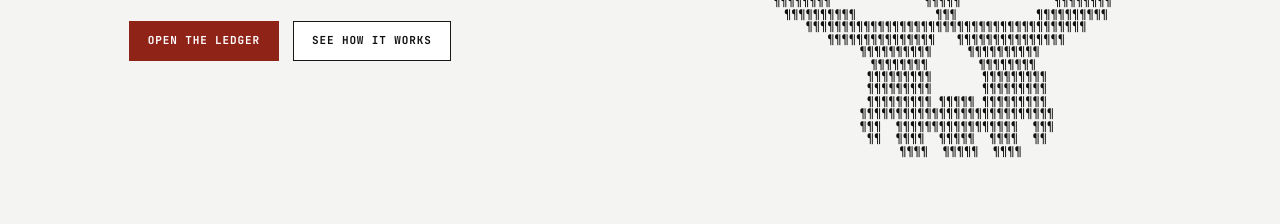
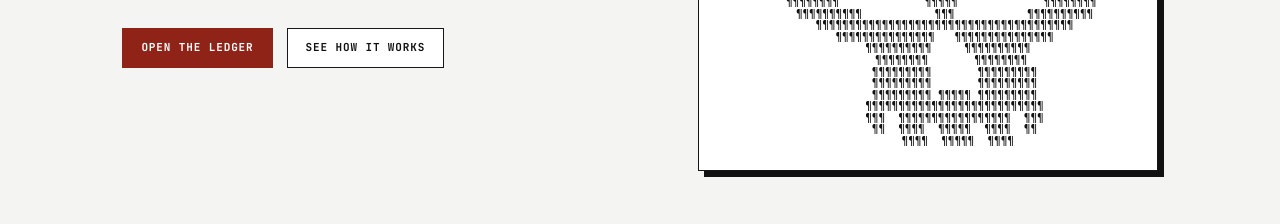
Before and after one commit to ShubhamSPawade/do-or-die, a website: page public/index.html in a window 1280 px wide. Shown: the part 449-673 px from the top of the page. Drawn offline with nearby package versions, Linux system fonts and the light colour scheme; a web font is replaced by a local one.

Commit message:
fix: skull in fixed-size framed container

```diff
--- a/public/index.html
+++ b/public/index.html
@@ -78,10 +78,20 @@ nav{
 }
 .hero-left{ display:flex; flex-direction:column; align-items:flex-start; text-align:left; }
 .hero-left .sub{ margin:14px 0 30px; }
+.skull-box{
+  border:1px solid var(--line);
+  background:var(--bg);
+  padding:24px;
+  flex-shrink:0;
+  box-shadow:6px 6px 0 var(--ink);
+}
 #skull{
-  font-family:var(--mono); white-space:pre; line-height:1.04;
-  font-size:clamp(4px, 1.02vw, 12px);
-  user-select:none; flex-shrink:0;
+  font-family:'JetBrains Mono', 'Courier New', monospace;
+  font-size:11px;              /* fixed size: no fractional scaling distortion */
+  line-height:1.05;
+  letter-spacing:0;
+  white-space:pre;
+  user-select:none;
 }
 .k-ink{ color:var(--ink); }
 .k-flame{ animation:flame 1.5s ease-in-out infinite; }
@@ -93,7 +103,8 @@ nav{
 @media (max-width:860px){
   .hero-flex{ flex-direction:column-reverse; gap:30px; }
   .hero-left{ align-items:center; text-align:center; }
-  #skull{ font-size:clamp(4px, 2vw, 9px); }
+  .skull-box{ padding:14px; }
+  #skull{ font-size:6px; }
 }
 .hero .sub{
   max-width:520px; color:var(--gray-4); font-size:14px; margin:14px auto 34px;
@@ -217,7 +228,9 @@ footer{
         <a class="btn" href="#how">See how it works</a>
       </div>
     </div>
-    <pre id="skull" aria-hidden="true"></pre>
+    <div class="skull-box">
+      <pre id="skull" aria-hidden="true"></pre>
+    </div>
   </div>
   <div class="hero-stats reveal">
     <div class="hstat"><b>2</b><span>emails / day</span></div>
```
